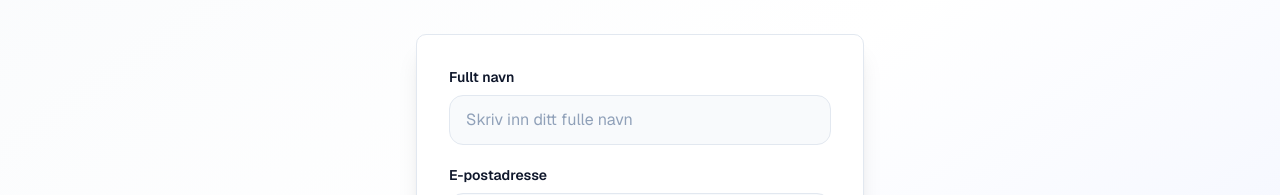
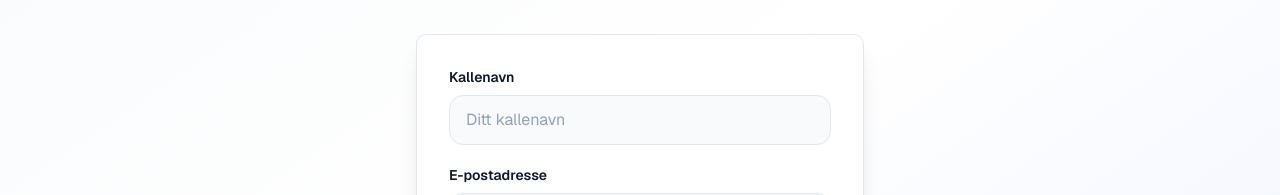
Before and after one commit to thorep/stallplass, a Next.js app: page /registrer in a window 1280 px wide. Shown: the part 247-442 px from the top of the page. Built offline with nearby package versions, Linux system fonts and the light colour scheme; no server answers.

Commit message:
Updated signup form

```diff
--- a/src/app/registrer/page.tsx
+++ b/src/app/registrer/page.tsx
@@ -13,7 +13,7 @@ export default function SignupPage() {
   const router = useRouter();
 
   const [formData, setFormData] = useState({
-    name: '',
+    nickname: '',
     email: '',
     password: '',
     confirmPassword: ''
@@ -53,7 +53,7 @@ export default function SignupPage() {
     }
 
     try {
-      await signUp(formData.email, formData.password, formData.name);
+      await signUp(formData.email, formData.password, formData.nickname);
       router.push('/dashboard');
     } catch (err: unknown) {
       let errorMessage = 'Feil ved registrering. Prøv igjen.';
@@ -106,17 +106,17 @@ export default function SignupPage() {
             <form className="space-y-6" onSubmit={handleSubmit}>
               <div className="space-y-5">
                 <div>
-                  <label htmlFor="name" className="block text-sm font-semibold text-slate-900 mb-2">
-                    Fullt navn
+                  <label htmlFor="nickname" className="block text-sm font-semibold text-slate-900 mb-2">
+                    Kallenavn
                   </label>
                   <input
-                    id="name"
-                    name="name"
+                    id="nickname"
+                    name="nickname"
                     type="text"
                     required
-                    placeholder="Skriv inn ditt fulle navn"
+                    placeholder="Ditt kallenavn"
                     className="block w-full px-4 py-3 text-slate-900 bg-slate-50 border border-slate-200 rounded-xl focus:bg-white focus:border-indigo-500 focus:ring-2 focus:ring-indigo-200 transition-all duration-200 placeholder:text-slate-400"
-                    value={formData.name}
+                    value={formData.nickname}
                     onChange={handleChange}
                   />
                 </div>
--- a/src/lib/supabase-auth-context.tsx
+++ b/src/lib/supabase-auth-context.tsx
@@ -9,7 +9,7 @@ interface AuthContextType {
   session: Session | null;
   loading: boolean;
   signIn: (email: string, password: string) => Promise<void>;
-  signUp: (email: string, password: string, name: string) => Promise<void>;
+  signUp: (email: string, password: string, nickname: string) => Promise<void>;
   signOut: () => Promise<void>;
   updateUserProfile: (updates: { displayName?: string }) => Promise<void>;
   updateUserEmail: (newEmail: string) => Promise<void>;
@@ -78,15 +78,14 @@ export function AuthProvider({ children }: AuthProviderProps) {
     }
   };
 
-  const signUp = async (email: string, password: string, name: string) => {
+  const signUp = async (email: string, password: string, nickname: string) => {
     const supabase = createClient();
     const { error } = await supabase.auth.signUp({
       email,
       password,
       options: {
         data: {
-          name: name,
-          full_name: name,
+          nickname: nickname,
         },
       },
     });
```
Also changed, not shown: 1 other file (tests, documents, lock files or other folders).
